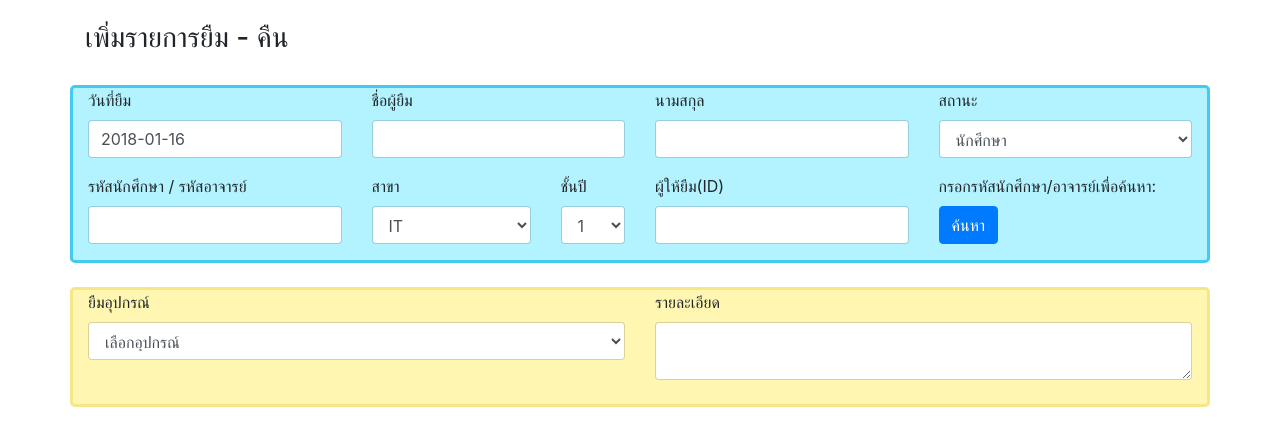
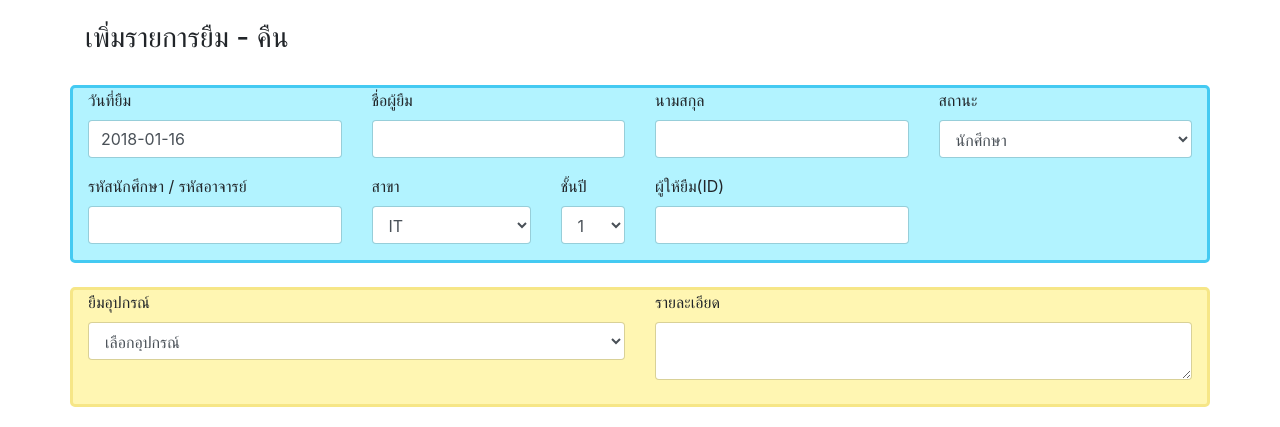
Before and after one commit to boom102155/python-work, a Flask app: template templates/lend.html in a window 1280 px wide. Shown: the part 58-485 px from the top of the page. Run offline with Flask 2, Linux system fonts and the light colour scheme; the template is opened without the code that fills it: most values are stand-ins (such as "Sample title", 1, 10 or a date in 2020); some libraries are stand-ins or nearby versions.

Commit message:
Update (3) 16/01/2561
Update (3) 16/01/2561

```diff
--- a/templates/lend.html
+++ b/templates/lend.html
@@ -227,7 +227,7 @@
 		            </script>
 		    	</div>
 		    </div>
-		    <div class="col-12 col-md-3">
+		    <!-- <div class="col-12 col-md-3">
 		    	<div class="form-group">
 		    		<label for="class" class="form-control-label">กรอกรหัสนักศึกษา/อาจารย์เพื่อค้นหา:</label>
 		    		<button type="submit" value="submit" id="btnSearch" class="btn btn-primary">ค้นหา</button>
@@ -259,7 +259,7 @@
 					});
 		    		</script>
 		    	</div>
-		    </div>
+		    </div> -->
 		    <div class="form-group">
 	            <input type="date" class="form-control" id="create-date" style="display: none;">
 	            <script type="text/javascript">
```
